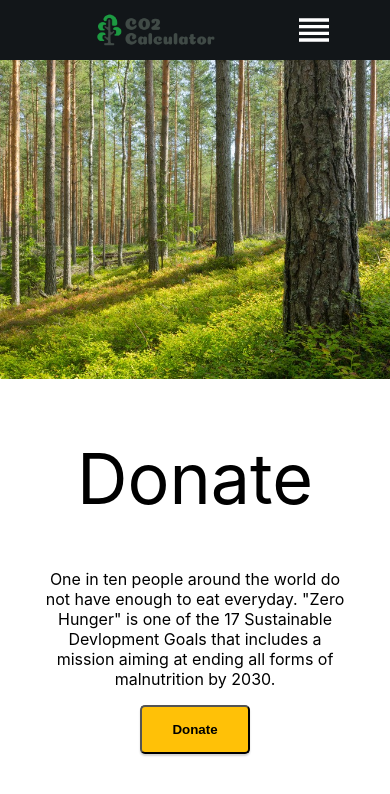
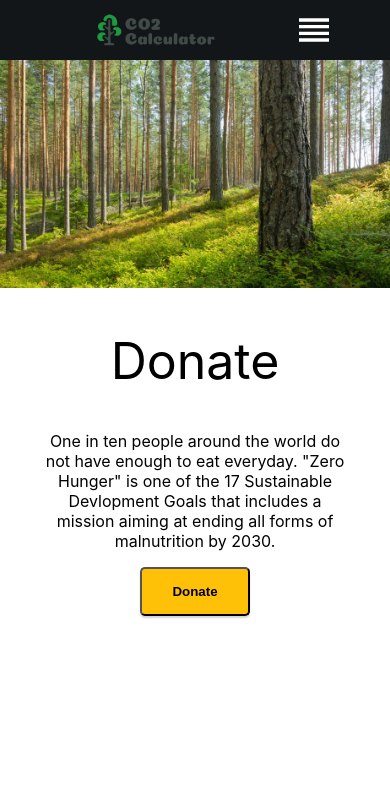
Before and after one commit to OhLawdHeCoding/Halo, a React (Create React App) app in the folder CO2_calculator/co2/: page /donate in a window 390 px wide. Shown: the top 794 px of the page. Built offline with nearby package versions, Linux system fonts and the light colour scheme; the HTML template or start-up script is replaced by a standard one.

Commit message:
changed font size and height of background
.

```diff
--- a/CO2_calculator/co2/src/styling/About.css
+++ b/CO2_calculator/co2/src/styling/About.css
@@ -43,5 +43,16 @@
     width: 300px;
   }
 
+  .aboutTop {
+    height: 30%;
+
+  }
+
+  .about .aboutBottom h1 {
+    font-size: 50px;
+    height: 10px;
+
+  }
+
 
 }
--- a/CO2_calculator/co2/src/styling/Donate.css
+++ b/CO2_calculator/co2/src/styling/Donate.css
@@ -42,6 +42,19 @@
     width: 300px;
   }
 
+  .donateTop {
+    height: 30%;
+
+  }
+
+  .donate .donateBottom h1 {
+    height: 10px;
+    font-size: 50px;
+
+  }
+
+
+
 
 
 }
```
